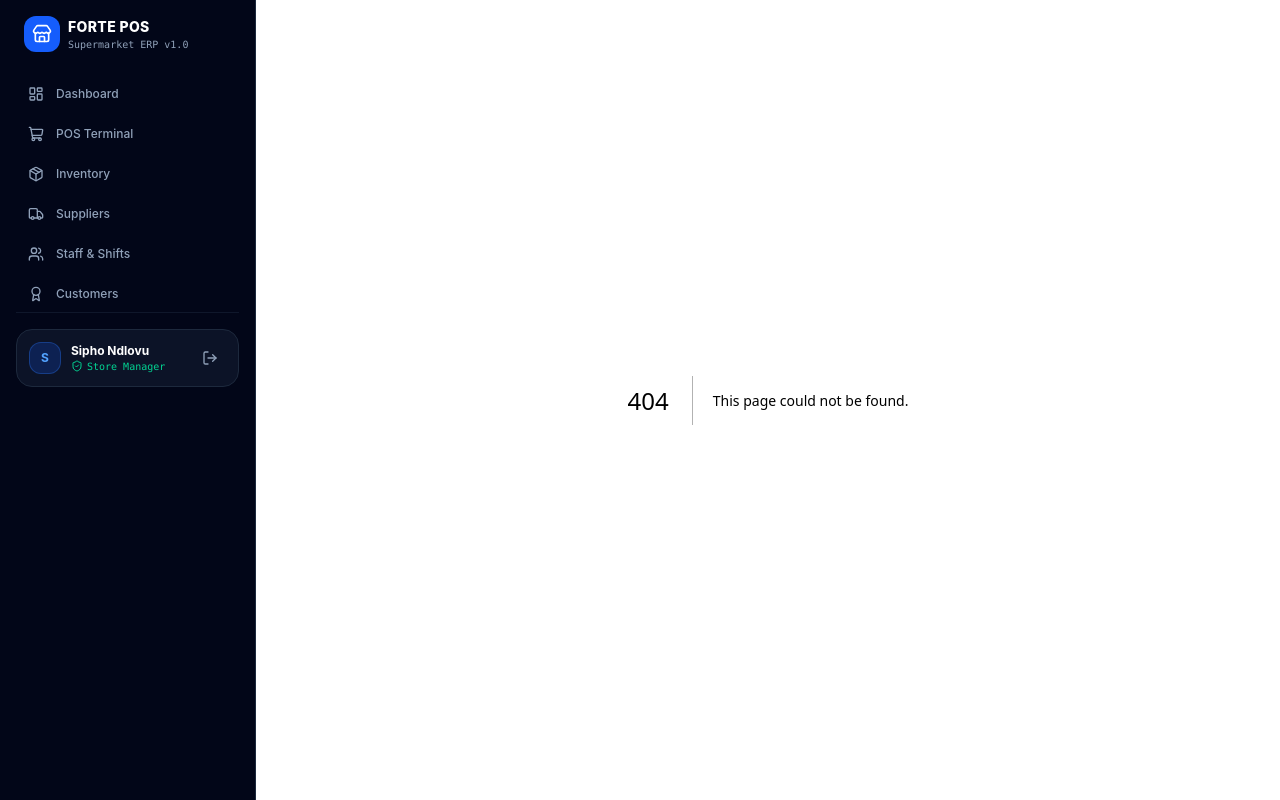
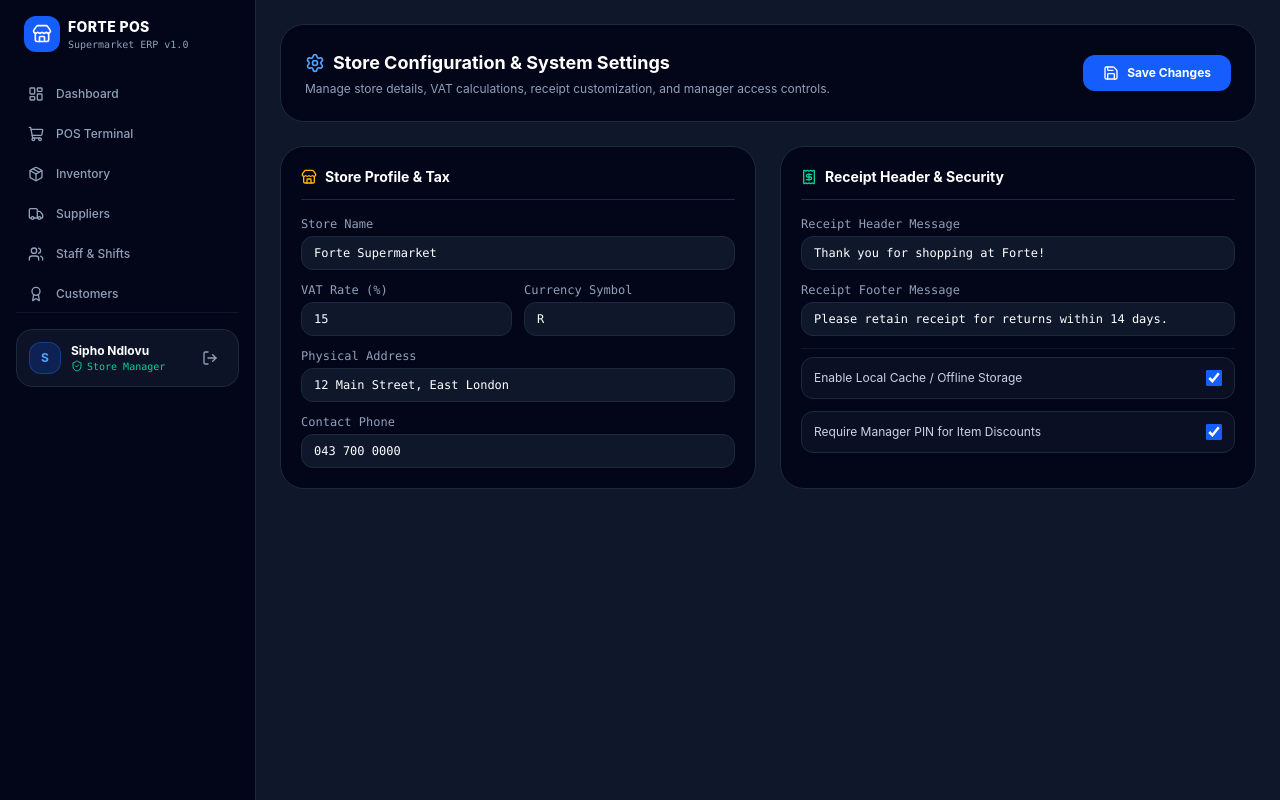
Before and after one commit to codePemas/binary-pos, a Next.js app: page /settings in a window 1280 px wide. Before the commit this address had no page. Built offline with nearby package versions, Linux system fonts and the light colour scheme.

Commit message:
feat(settings): add store settings and config management

```diff
--- /dev/null
+++ b/src/app/settings/page.tsx
@@ -0,0 +1,204 @@
+'use client';
+
+import { useState } from 'react';
+import {
+  Settings as SettingsIcon,
+  Store,
+  Receipt,
+  ShieldAlert,
+  Save,
+  Check,
+} from 'lucide-react';
+
+interface StoreSettings {
+  storeName: string;
+  taxRate: number;
+  currencySymbol: string;
+  address: string;
+  phone: string;
+  receiptHeader: string;
+  receiptFooter: string;
+  enableOfflineMode: boolean;
+  requirePinForDiscounts: boolean;
+}
+
+const DEFAULT_SETTINGS: StoreSettings = {
+  storeName: 'Forte Supermarket',
+  taxRate: 15,
+  currencySymbol: 'R',
+  address: '12 Main Street, East London',
+  phone: '043 700 0000',
+  receiptHeader: 'Thank you for shopping at Forte!',
+  receiptFooter: 'Please retain receipt for returns within 14 days.',
+  enableOfflineMode: true,
+  requirePinForDiscounts: true,
+};
+
+export default function SettingsPage() {
+  const [settings, setSettings] = useState<StoreSettings>(() => {
+    if (typeof window !== 'undefined') {
+      const saved = localStorage.getItem('forte_settings');
+      if (saved) {
+        try {
+          return JSON.parse(saved);
+        } catch (e) {
+          // Fallback to default if parsing fails
+        }
+      }
+    }
+    return DEFAULT_SETTINGS;
+  });
+
+  const [savedSuccess, setSavedSuccess] = useState(false);
+
+  const handleSave = (e: React.FormEvent) => {
+    e.preventDefault();
+    localStorage.setItem('forte_settings', JSON.stringify(settings));
+    setSavedSuccess(true);
+    setTimeout(() => setSavedSuccess(false), 3000);
+  };
+
+  return (
+    <div className="flex-1 p-4 md:p-6 space-y-6">
+      {/* Header Banner */}
+      <div className="flex flex-col md:flex-row md:items-center justify-between gap-4 bg-slate-950 p-6 rounded-3xl border border-slate-800">
+        <div>
+          <h2 className="text-lg font-bold text-white flex items-center gap-2">
+            <SettingsIcon className="w-5 h-5 text-blue-400" /> Store Configuration & System Settings
+          </h2>
+          <p className="text-xs text-slate-400 mt-1">
+            Manage store details, VAT calculations, receipt customization, and manager access controls.
+          </p>
+        </div>
+
+        <button
+          onClick={handleSave}
+          className="flex items-center justify-center gap-2 bg-blue-600 hover:bg-blue-500 text-white px-5 py-2.5 rounded-xl text-xs font-bold transition"
+        >
+          {savedSuccess ? (
+            <>
+              <Check className="w-4 h-4 text-emerald-400" /> Saved Successfully!
+            </>
+          ) : (
+            <>
+              <Save className="w-4 h-4" /> Save Changes
+            </>
+          )}
+        </button>
+      </div>
+
+      <form onSubmit={handleSave} className="grid grid-cols-1 lg:grid-cols-2 gap-6">
+        {/* Store Info & Tax */}
+        <div className="bg-slate-950 border border-slate-800 rounded-3xl p-5 space-y-4">
+          <h3 className="text-sm font-bold text-white flex items-center gap-2 border-b border-slate-800 pb-3">
+            <Store className="w-4 h-4 text-amber-400" /> Store Profile & Tax
+          </h3>
+
+          <div className="space-y-3 text-xs">
+            <div>
+              <label className="block text-slate-400 font-mono mb-1">Store Name</label>
+              <input
+                type="text"
+                value={settings.storeName}
+                onChange={(e) => setSettings({ ...settings, storeName: e.target.value })}
+                className="w-full bg-slate-900 border border-slate-800 rounded-xl px-3 py-2 text-white focus:outline-none focus:border-blue-500 font-mono"
+              />
+            </div>
+
+            <div className="grid grid-cols-2 gap-3">
+              <div>
+                <label className="block text-slate-400 font-mono mb-1">VAT Rate (%)</label>
+                <input
+                  type="number"
+                  value={settings.taxRate}
+                  onChange={(e) => setSettings({ ...settings, taxRate: parseFloat(e.target.value) || 0 })}
+                  className="w-full bg-slate-900 border border-slate-800 rounded-xl px-3 py-2 text-white focus:outline-none focus:border-blue-500 font-mono"
+                />
+              </div>
+              <div>
+                <label className="block text-slate-400 font-mono mb-1">Currency Symbol</label>
+                <input
+                  type="text"
+                  value={settings.currencySymbol}
+                  onChange={(e) => setSettings({ ...settings, currencySymbol: e.target.value })}
+                  className="w-full bg-slate-900 border border-slate-800 rounded-xl px-3 py-2 text-white focus:outline-none focus:border-blue-500 font-mono"
+                />
+              </div>
+            </div>
+
+            <div>
+              <label className="block text-slate-400 font-mono mb-1">Physical Address</label>
+              <input
+                type="text"
+                value={settings.address}
+                onChange={(e) => setSettings({ ...settings, address: e.target.value })}
+                className="w-full bg-slate-900 border border-slate-800 rounded-xl px-3 py-2 text-white focus:outline-none focus:border-blue-500 font-mono"
+              />
+            </div>
+
+            <div>
+              <label className="block text-slate-400 font-mono mb-1">Contact Phone</label>
+              <input
+                type="text"
+                value={settings.phone}
+                onChange={(e) => setSettings({ ...settings, phone: e.target.value })}
+                className="w-full bg-slate-900 border border-slate-800 rounded-xl px-3 py-2 text-white focus:outline-none focus:border-blue-500 font-mono"
+              />
+            </div>
+          </div>
+        </div>
+
+        {/* Receipt Customization & Controls */}
+        <div className="bg-slate-950 border border-slate-800 rounded-3xl p-5 space-y-4">
+          <h3 className="text-sm font-bold text-white flex items-center gap-2 border-b border-slate-800 pb-3">
+            <Receipt className="w-4 h-4 text-emerald-400" /> Receipt Header & Security
+          </h3>
+
+          <div className="space-y-3 text-xs">
+            <div>
+              <label className="block text-slate-400 font-mono mb-1">Receipt Header Message</label>
+              <input
+                type="text"
+                value={settings.receiptHeader}
+                onChange={(e) => setSettings({ ...settings, receiptHeader: e.target.value })}
+                className="w-full bg-slate-900 border border-slate-800 rounded-xl px-3 py-2 text-white focus:outline-none focus:border-blue-500 font-mono"
+              />
+            </div>
+
+            <div>
+              <label className="block text-slate-400 font-mono mb-1">Receipt Footer Message</label>
+              <input
+                type="text"
+                value={settings.receiptFooter}
+                onChange={(e) => setSettings({ ...settings, receiptFooter: e.target.value })}
+                className="w-full bg-slate-900 border border-slate-800 rounded-xl px-3 py-2 text-white focus:outline-none focus:border-blue-500 font-mono"
+              />
+            </div>
+
+            <div className="pt-2 border-t border-slate-900 space-y-3">
+              <label className="flex items-center justify-between cursor-pointer p-3 bg-slate-900/60 rounded-xl border border-slate-800">
+                <span className="text-slate-300 font-sans">Enable Local Cache / Offline Storage</span>
+                <input
+                  type="checkbox"
+                  checked={settings.enableOfflineMode}
+                  onChange={(e) => setSettings({ ...settings, enableOfflineMode: e.target.checked })}
+                  className="w-4 h-4 accent-blue-600 rounded"
+                />
+              </label>
+
+              <label className="flex items-center justify-between cursor-pointer p-3 bg-slate-900/60 rounded-xl border border-slate-800">
+                <span className="text-slate-300 font-sans">Require Manager PIN for Item Discounts</span>
+                <input
+                  type="checkbox"
+                  checked={settings.requirePinForDiscounts}
+                  onChange={(e) => setSettings({ ...settings, requirePinForDiscounts: e.target.checked })}
+                  className="w-4 h-4 accent-blue-600 rounded"
+                />
+              </label>
+            </div>
+          </div>
+        </div>
+      </form>
+    </div>
+  );
+}
```
